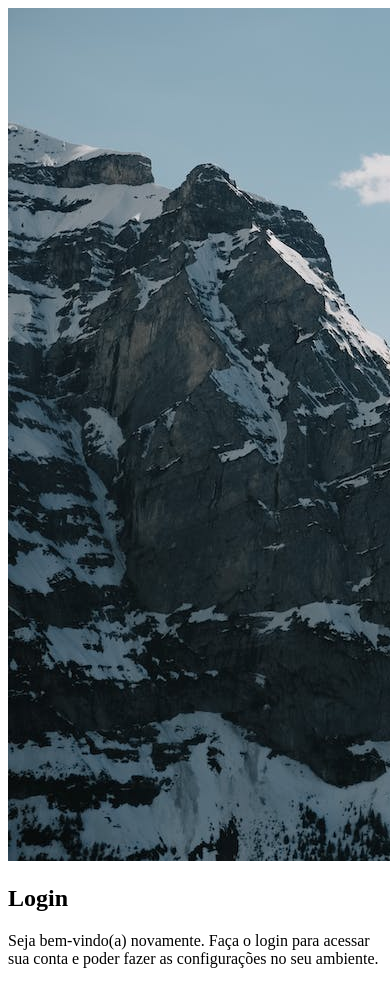
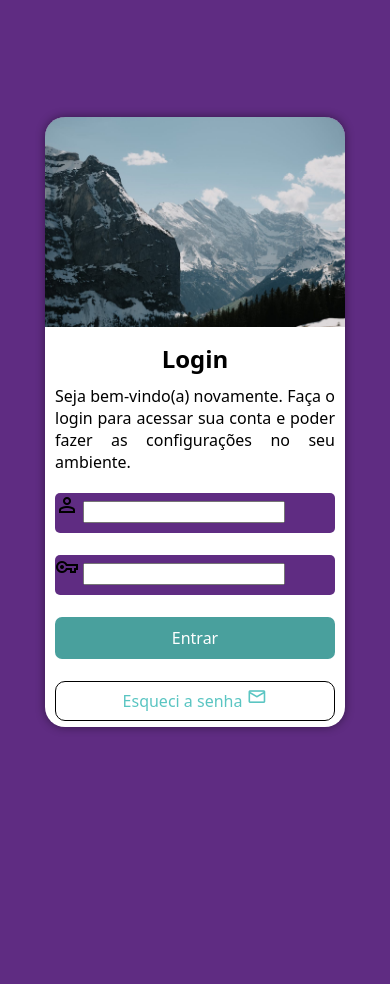
Before and after one commit to murilopassuelo/projeto-tela-de-login, a PHP site: page / in a window 390 px wide; the page is wider, and only the part inside the window is pictured. After the commit the page ends 731 px from the top of that part, so only its background shows below. Run offline with PHP 8.4, Linux system fonts and the light colour scheme.

Commit message:
criando mobile firts

```diff
--- a/estilos/style.css
+++ b/estilos/style.css
@@ -1,7 +1,129 @@
 @charset "UTF-8";
+
+/* Mobile First */
 
 /* Paleta de Cores
 
 verde: #49a09d
 lílas: #5f2c82
 */
+
+*{
+    margin: 0px;
+    padding: 0px;
+    box-sizing: border-box;
+    font-family: system-ui, -apple-system, BlinkMacSystemFont, 'Segoe UI', Roboto, Oxygen, Ubuntu, Cantarell, 'Open Sans', 'Helvetica Neue', sans-serif;
+}
+
+body{
+    background-color: #5f2c82;
+    height: 100vh;
+    width: 100vw;
+}
+
+main{
+    position: relative;
+    height: 100vh;
+    width: 100vw;
+}
+
+section#login{
+    display: block;
+    position: absolute;
+
+    top: 50%;
+    left: 50%;
+    transform: translate(-50%, -50%);
+
+    background-color: white;
+    border-radius: 20px;
+    margin: auto;
+    height: 610px;
+    width: 300px;
+    box-shadow: 0px 0px 10px rgba(0, 0, 0, 0.451);
+}
+
+img{
+    width: 300px;
+    height: 210px;
+    border-radius: 20px 20px 0px 0px;
+    background-color: #5f2c82;
+    background-size: cover;
+    background-position: no-repeat;
+}
+
+div#formulario{
+    display: block;
+    padding: 10px;
+}
+
+
+h1{
+    text-align: center;
+    margin-bottom: 10px;
+}
+
+p#pfomulario{
+    text-align: justify;
+    margin-bottom: 20px;
+ }
+
+ form > div.campo {
+    display: block;
+    background-color: #5f2c82;
+    border-radius: 5px;
+    width: 100%;
+    height: 40px;
+ }
+
+ form > input[type="text"]{
+    padding: 8px;
+    border-radius: 10px;
+
+ }
+
+
+ form > input[type="password"]{
+    padding: 8px;
+    border-radius: 10px;
+
+ }
+
+ form > input[type="submit"]{
+    display: block;
+    font-size: 1em;
+    width: 100%;
+    background-color: #49a09d;
+    color: white;
+    border: none;
+    padding: 10px;
+    border-radius: 7px;
+ }
+
+ input[type="submit"]:hover{
+    background-color: #2e6462;
+    cursor: pointer;
+ }
+
+ form > a{
+    display: block;
+    text-align: center;
+    font-size: 1em;
+    width: 100%;
+    height: 40px;
+    background-color: white;
+    color: #5ac5c2;
+    border: 1px solid black;
+    border-radius: 10px;
+    text-decoration: none;
+    padding-top: 5px;
+ }
+
+ form > a.botao > i{
+    font-size: 1.3em;
+ }
+
+ form > a.botao:hover{
+    background-color: #5ac5c2;
+    color: white;
+ }
--- a/index.html
+++ b/index.html
@@ -4,6 +4,7 @@
     <meta charset="UTF-8">
     <meta name="viewport" content="width=device-width, initial-scale=1.0">
     <title>Login</title>
+    <link rel="stylesheet" href="https://fonts.googleapis.com/css2?family=Material+Symbols+Outlined:opsz,wght,FILL,GRAD@20..48,100..700,0..1,-50..200" />
     <link rel="stylesheet" href="estilos/style.css">
 </head>
 <body>
@@ -14,9 +15,34 @@
             </div>
             <div id="formulario">
                  <h1>Login</h1>
-                 <p>Seja bem-vindo(a) novamente. Faça o login para acessar sua conta e poder fazer as configurações no seu ambiente.</p>
+                 <p id="pfomulario">Seja bem-vindo(a) novamente. Faça o login para acessar sua conta e poder fazer as configurações no seu ambiente.</p>
 
-                 <form action="login.php" method="post"></form>
+                 <form action="login.php" method="post" autocomplete="on">
+
+                    <div class="campo">
+
+                        <label for="idusuario"><span class="material-symbols-outlined">person</span></label>
+                        <input type="text" name="usuario" id="idusuario" autocomplete="email" maxlength="30" minlength="10" required>
+
+                    </div>
+
+                    <br>
+
+                    <div class="campo">
+
+                        <label for="idsenha"><span class="material-symbols-outlined">vpn_key</span></label> <input type="password" name="senha" id="idsenha" autocomplete="current-password" minlength="8" maxlength="17" required>
+
+                    </div>
+
+                    <br>
+
+                    <input type="submit" value="Entrar" id="ientrar">
+
+                    <br>
+                    <a href="#" class="botao">Esqueci a senha
+                        <i class="material-symbols-outlined">mail</i>
+                    </a>
+                 </form>
             </div>
 
         </section>
```
